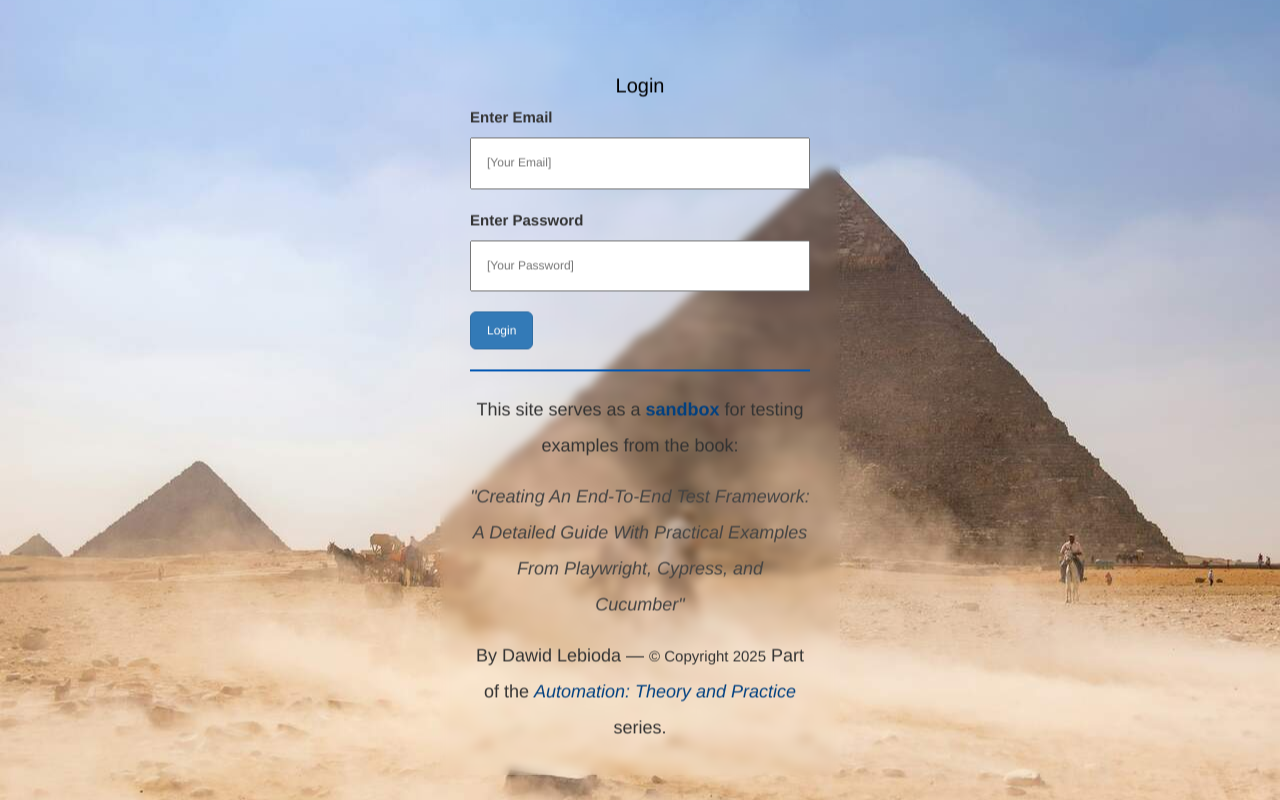
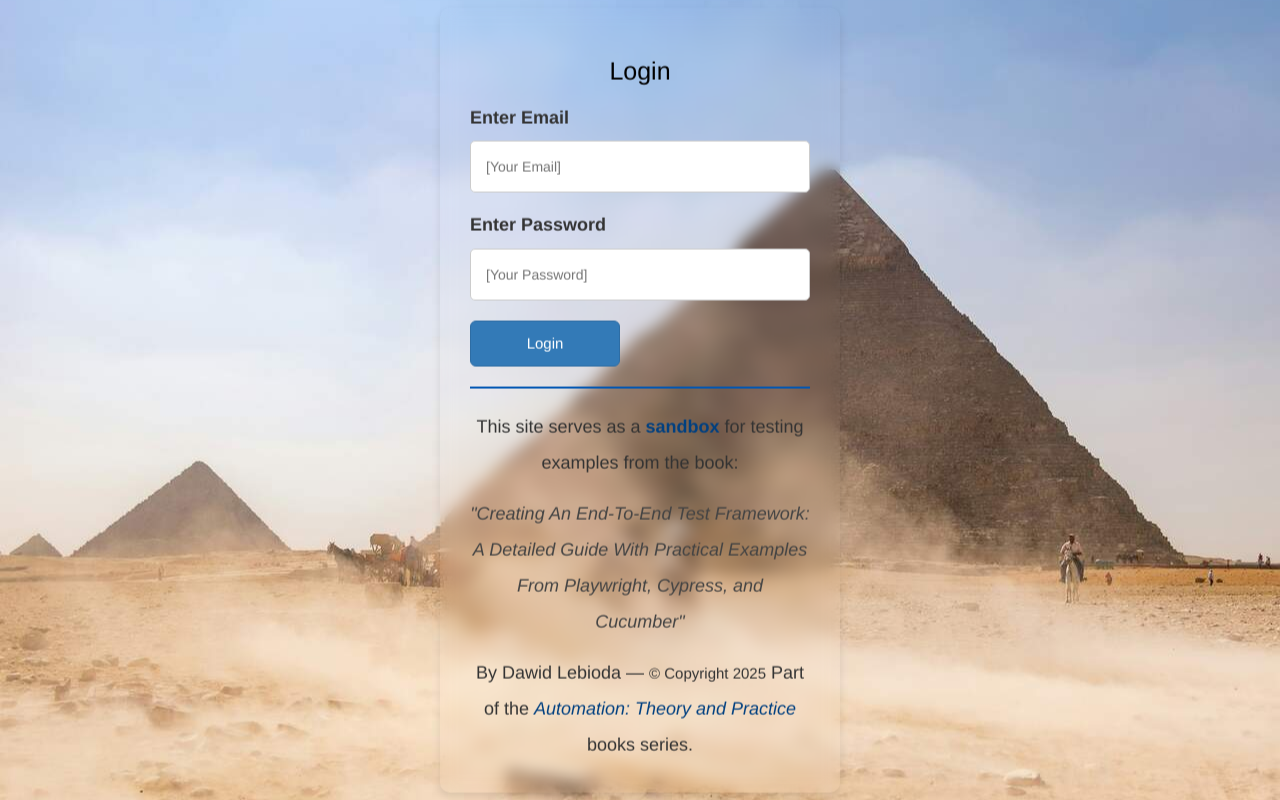
Before and after one commit to dawleb/automation-playground, a React (Create React App) app in the folder frontend/: page / in a window 1280 px wide. Built offline with nearby package versions, Linux system fonts and the light colour scheme; no server answers.

Commit message:
adjust css

```diff
--- a/frontend/src/App.css
+++ b/frontend/src/App.css
@@ -1,10 +1,65 @@
-.App {
-  text-align: center;
+.background {
+  height: 100vh;
+  background-image: url('./assets/pyramid_background.jpg');
+  background-size: cover;
+  background-position: center;
+  position: relative;
 }
 
-.App-logo {
-  height: 40vmin;
-  pointer-events: none;
+#login {
+  position: absolute;
+  top: 50%;
+  left: 50%;
+  transform: translate(-50%, -50%);
+  max-width: 400px;
+  width: 100%;
+  padding: 30px;
+  backdrop-filter: blur(8px);
+  border-radius: 10px;
+  box-shadow: 0 4px 8px rgba(0, 0, 0, 0.1);
+}
+
+.login-header {
+  font-size: 2.5rem;
+  color: #000;
+  margin-bottom: 20px;
+}
+
+.form-group {
+  margin-bottom: 20px;
+}
+
+.form-label {
+  display: block;
+  font-size: 1.8rem;
+  color: #333;
+  margin-bottom: 10px;
+}
+
+input {
+  width: 100%;
+  padding: 15px;
+  font-size: 1.2rem;
+  border-radius: 5px;
+  border: 1px solid #ccc;
+}
+
+.input-label {
+  display: block;
+  font-size: 1.4rem;
+  color: #333;
+  margin-bottom: 10px;
+}
+
+.submit-btn {
+  margin-bottom: 20px;
+}
+
+button#submit {
+  font-size: 1.5rem;
+  padding: 12px 20px;
+  width: auto;
+  min-width: 150px;
 }
 
 .footer {
@@ -14,7 +69,7 @@
   line-height: 1.8;
   text-align: center;
   margin-top: 1rem;
-  font-size: 1.5rem;
+  font-size: 2.0rem;
 }
 
 .footer p {
@@ -43,7 +98,6 @@
   color: #004080;
 }
 
-
 @media (min-width: 768px) {
   .footer {
     font-size: 1.8rem;
@@ -54,27 +108,3 @@
     font-size: 1.5rem;
   }
 }
-
-.App-header {
-  background-color: #282c34;
-  min-height: 100vh;
-  display: flex;
-  flex-direction: column;
-  align-items: center;
-  justify-content: center;
-  font-size: calc(10px + 2vmin);
-  color: white;
-}
-
-.App-link {
-  color: #61dafb;
-}
-
-@keyframes App-logo-spin {
-  from {
-    transform: rotate(0deg);
-  }
-  to {
-    transform: rotate(360deg);
-  }
-}
--- a/frontend/src/Login.js
+++ b/frontend/src/Login.js
@@ -1,7 +1,6 @@
 import React, { useState } from 'react';
 import { useNavigate } from 'react-router-dom';
 import '../node_modules/bootstrap/dist/css/bootstrap.min.css';
-import pyramidBackground from './assets/pyramid_background.jpg';
 import axios from 'axios';
 import './App.css';
 
@@ -45,21 +44,21 @@ function Login() {
     }
 
     return (
-        <div className='d-flex justify-content-center align-items-center' style={{ height: '100vh', backgroundImage: `url(${pyramidBackground})`, backgroundSize: 'cover', backgroundPosition: 'center' }}>
-            <div className='p-4 bg-white rounded shadow' id="login" style={{ position: 'absolute', top: '50%', left: '50%', transform: 'translate(-50%, -50%)', maxWidth: '400px', width: '100%', backdropFilter: 'blur(5px)', padding: '30px' }}>
-                <h2 className="mb-4 text-center" style={{ fontSize: '2rem', color: '#000' }}>Login</h2>
+    <div className="d-flex justify-content-center align-items-center background">
+        <div id="login">
+            <h2 className="mb-4 text-center login-header">Login</h2>
             {error && <div className="alert alert-danger" role="alert">{error}</div>}
             <form onSubmit={handleSubmit}>
-                    <div style={{ marginBottom: '20px' }}>
-                        <label htmlFor="email" style={{ display: 'block', fontSize: '1.5rem', color: '#333', marginBottom: '10px' }}>Enter Email</label>
-                        <input type="email" id="email" placeholder='[Your Email]' style={{ width: '100%', padding: '15px', fontSize: '1.2rem' }} value={email} onChange={e => setEmail(e.target.value)}/>
+                <div className="form-group">
+                    <label htmlFor="email" className="form-label">Enter Email</label>
+                    <input className="input-label" type="email" id="email" placeholder='[Your Email]' value={email} onChange={e => setEmail(e.target.value)} />
                 </div>
-                    <div style={{ marginBottom: '20px' }}>
-                        <label htmlFor="password" style={{ display: 'block', fontSize: '1.5rem', color: '#333', marginBottom: '10px' }}>Enter Password</label>
-                        <input type="password" id="password" placeholder='[Your Password]' style={{ width: '100%', padding: '15px', fontSize: '1.2rem' }} value={password} onChange={e => setPassword(e.target.value)}/>
+                <div className="form-group">
+                    <label htmlFor="password" className="form-label">Enter Password</label>
+                    <input className="input-label" type="password" id="password" placeholder='[Your Password]' value={password} onChange={e => setPassword(e.target.value)} />
                 </div>
-                    <div className="d-grid gap-2" style={{ marginBottom: '20px' }}>
-                        <button className='btn btn-primary btn-lg' id="submit" style={{ fontSize: '1.2rem' }}>Login</button>
+                <div className="d-grid gap-2 submit-btn">
+                    <button className="btn btn-primary btn-lg" id="submit">Login</button>
                 </div>
             </form>
             <div className="footer">
@@ -71,7 +70,7 @@ function Login() {
                 </p>
                 <p>
                     By Dawid Lebioda &mdash; <span className="copyright">© Copyright 2025</span>
-                    <span> Part of the <em>Automation: Theory and Practice</em> series.</span>
+                    <span> Part of the <em>Automation: Theory and Practice</em> books series.</span>
                 </p>
             </div>
         </div>
```
Lines whose indentation alone changed are shown as unchanged.
